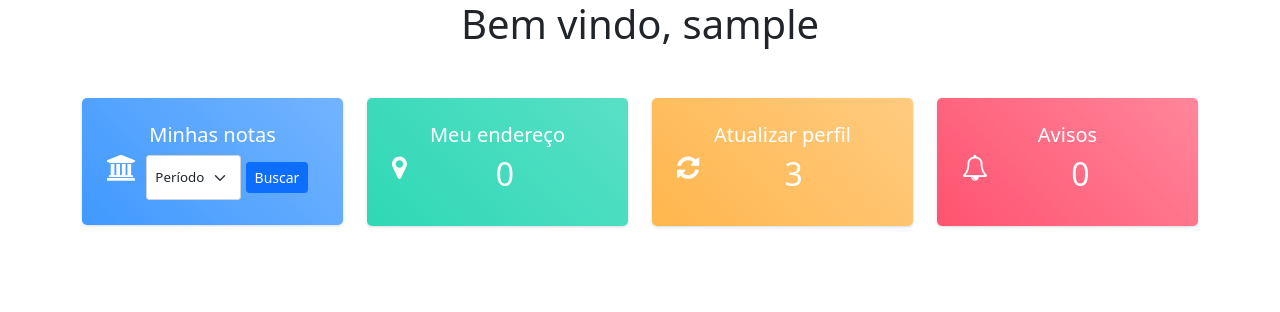
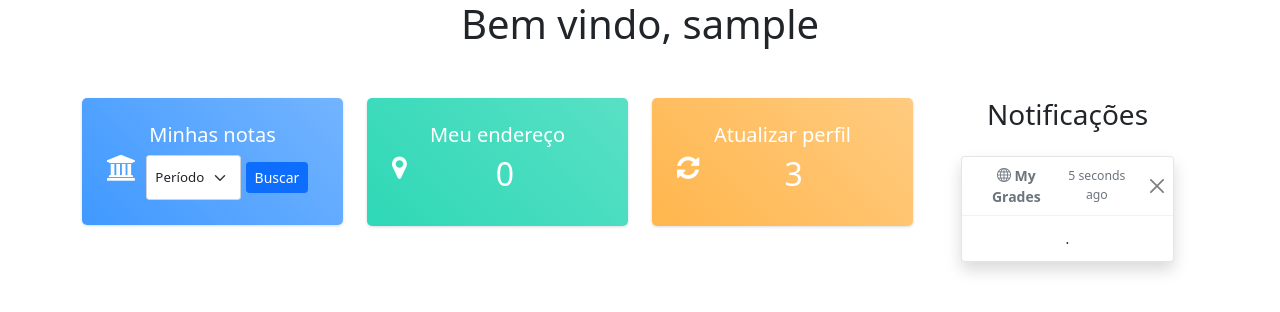
Before and after one commit to Klinsman21/myGrades, a Django app: page /painel in a window 1280 px wide. Shown: the top 312 px of the page. Run offline with Django 4.2, Linux system fonts and the light colour scheme; the visitor is signed in with stand-in values (Sample User, id 1); data that the repository does not hold is empty; some libraries are stand-ins or nearby versions.

Commit message:
Adicionando a função de avisos

```diff
--- a/my_grades_project/my_grades/urls.py
+++ b/my_grades_project/my_grades/urls.py
@@ -9,7 +9,6 @@ urlpatterns = [
     path('painel', ControlPainel.as_view(), name='painel'),
     path('notas/<int:pr>/', ListaNotas.as_view(), name='notas'),
     path('enderecoLista', EnderecoLista.as_view(), name='enderecoLista'),
-    path('avisoLista', AvisoLista.as_view(), name='avisoLista'),
     path('enderecoCadastro', CadastrarEndereco.as_view(), name='enderecoCadastro'),
     path('editar/<pk>/', DadosUpdate.as_view(), name='editar-campo'),
     path('deleteEndereco/<pk>/', DeleteEndereco.as_view(), name='remove-endereco'),
--- a/my_grades_project/my_grades/views.py
+++ b/my_grades_project/my_grades/views.py
@@ -12,9 +12,9 @@ class ControlPainel(LoginRequiredMixin, TemplateView):
     template_name = 'painel.html'
     def get_context_data(self, **kwargs):
         data = super().get_context_data(**kwargs)
-        data['avisos'] = Aviso.objects.all().count()
-        r = requests.get(url='http://localhost:3000/lerAvisos')
-        print(r.json())
+        data['avisoCount'] = Aviso.objects.all().count()
+        r = requests.get(url='http://localhost:3000/lerAvisos').text
+        data['avisos'] = r.split(',')
         return data
 
 
@@ -64,13 +64,3 @@ class DeleteEndereco(LoginRequiredMixin, DeleteView):
     model = Endereco
     template_name = 'deleteEndereco.html'
     success_url ="/enderecoLista"
-
-
-class AvisoLista(LoginRequiredMixin, ListView):
-    model = Endereco
-    context_object_name = 'aviso'
-    template_name = 'avisosLista.html'
-
-    def get_queryset(self):
-        data = Endereco.objects.filter(aluno=Usuario.objects.get(id=self.request.user.pk))
-        return data
--- a/my_grades_project/templates/base.html
+++ b/my_grades_project/templates/base.html
@@ -8,6 +8,8 @@
     <link href="https://cdn.jsdelivr.net/npm/bootstrap@5.1.3/dist/css/bootstrap.min.css" rel="stylesheet" integrity="sha384-1BmE4kWBq78iYhFldvKuhfTAU6auU8tT94WrHftjDbrCEXSU1oBoqyl2QvZ6jIW3" crossorigin="anonymous">
     <script src="https://cdn.jsdelivr.net/npm/bootstrap@5.1.3/dist/js/bootstrap.bundle.min.js" integrity="sha384-ka7Sk0Gln4gmtz2MlQnikT1wXgYsOg+OMhuP+IlRH9sENBO0LRn5q+8nbTov4+1p" crossorigin="anonymous"></script>
     <link href="https://maxcdn.bootstrapcdn.com/font-awesome/4.3.0/css/font-awesome.min.css" rel="stylesheet">
+    <script src="https://cdnjs.cloudflare.com/ajax/libs/jquery/3.3.1/jquery.min.js"></script>
+    <link rel="stylesheet" href="https://cdn.jsdelivr.net/npm/bootstrap-icons@1.5.0/font/bootstrap-icons.css">
     <link rel="stylesheet" href="{%  static 'css/painel.css' %}">
     <link rel="stylesheet" href="{%  static 'css/login.css' %}">
     <link rel="stylesheet" href="{%  static 'css/nota.css' %}">
--- a/my_grades_project/templates/painel.html
+++ b/my_grades_project/templates/painel.html
@@ -64,12 +64,29 @@
             </div>
 
             <div class="col-md-4 col-xl-3">
-                <div onclick="location.href='/avisoLista';" style="cursor: pointer;" class="card bg-c-pink order-card">
+                <h3>Notificações</h3>
+                <!-- <div onclick="location.href='/avisoLista';" style="cursor: pointer;" class="card bg-c-pink order-card">
                     <div class="card-block">
                         <h5 class="m-b-20">Avisos</h5>
-                        <h2 class="text-right"><i class="fa fa-bell-o f-left"></i><span>{{ avisos }}</span></h2>
+                        <h2 class="text-right"><i class="fa fa-bell-o f-left"></i><span>{{ avisoCount }}</span></h2>
                     </div>
-                </div>
+                </div> -->
+                <div class="m-4">
+                    <div class="toast-container">
+                      {% for x in avisos %}
+                        <div class="toast fade show">
+                            <div class="toast-header">
+                                <strong class="me-auto"><i class="bi-globe"></i> My Grades</strong>
+                                <small>5 seconds ago</small>
+                                <button type="button" class="btn-close" data-bs-dismiss="toast"></button>
+                            </div>
+                            <div class="toast-body">
+                                {{ x }}.
+                            </div>
+                        </div>
+                        {% endfor %}
+                    </div>
+                  </div>
             </div>
         </div>
     </div>
```
Also changed, not shown: my_grades_project/templates/avisosLista.html (deleted, +0 -28 lines).
